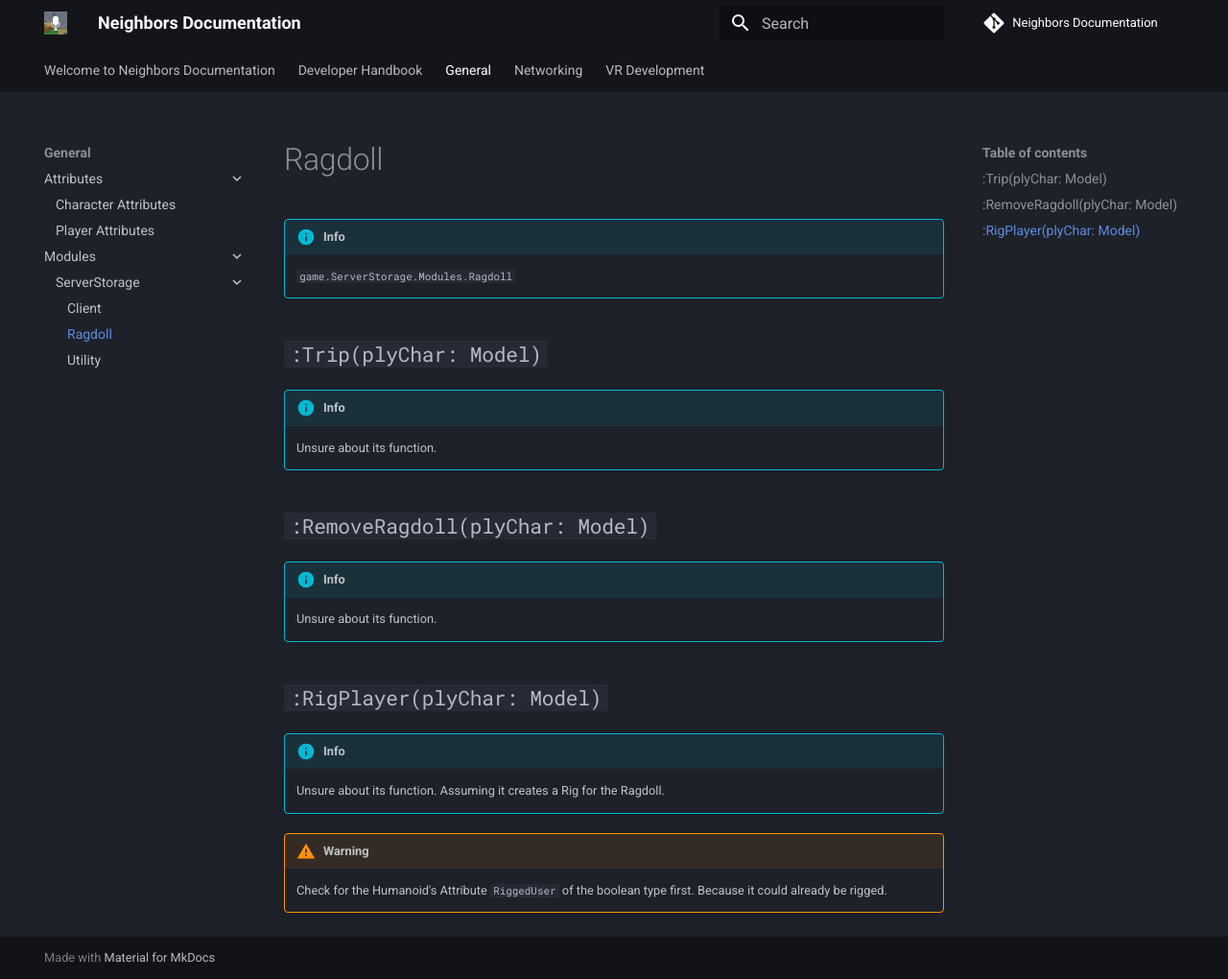
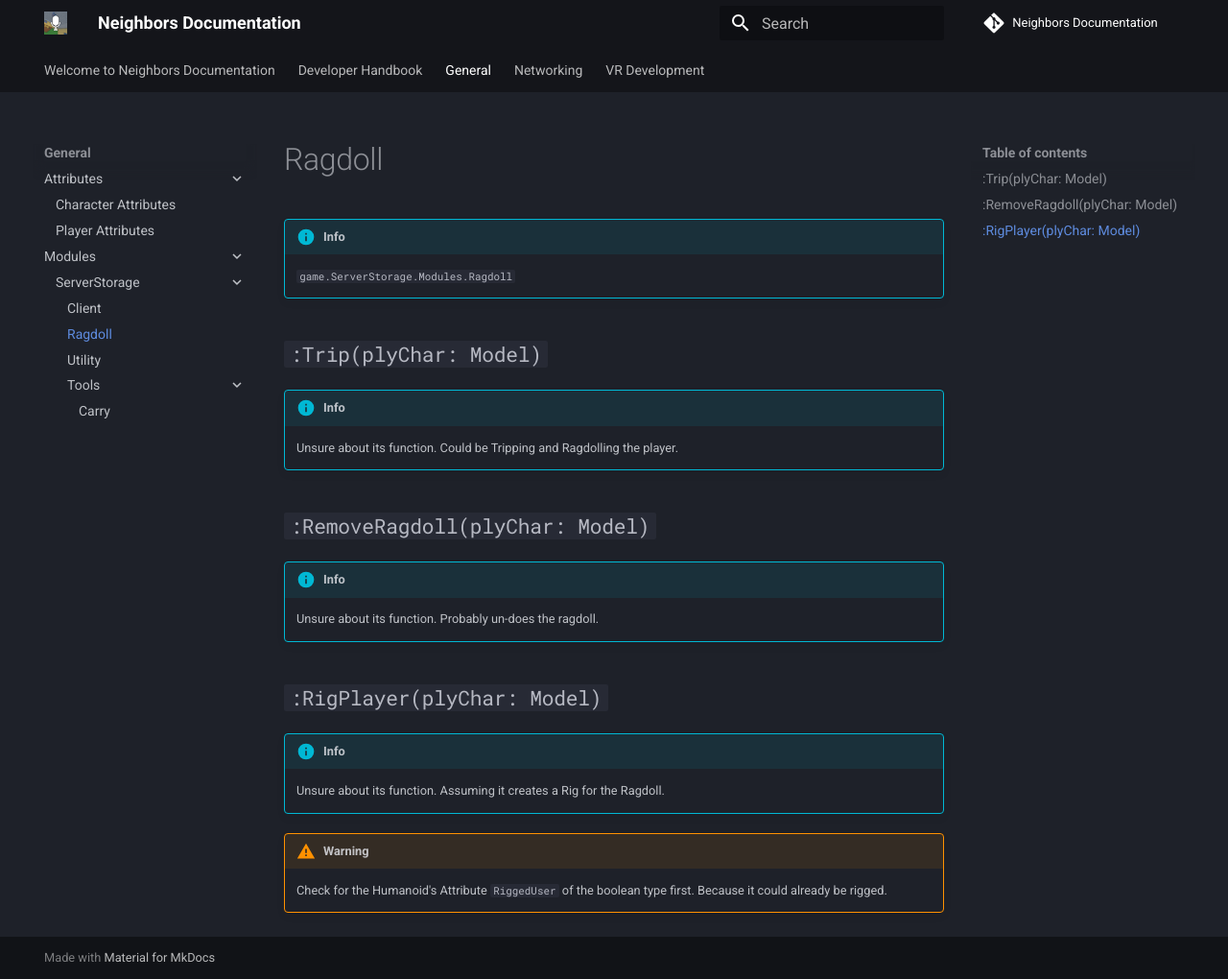
Before and after one commit to TheBoogle/neighbors-documentation, an MkDocs documentation site: the page built from docs/General/Modules/ServerStorage/Ragdoll.md, in a window 1280 px wide and 1020 px high. Shown: the whole window at 96% size. Built offline with MkDocs 1.6.1 and Material for MkDocs 9.7.7, drawn with Linux system fonts in a browser that asks for light colours; comment, search, counter and statistics services are not loaded.

Commit message:
Update docs

```diff
--- a/docs/General/Modules/ServerStorage/Ragdoll.md
+++ b/docs/General/Modules/ServerStorage/Ragdoll.md
@@ -5,12 +5,12 @@
 
 ## `:Trip(plyChar: Model)`
 !!! info end
-    Unsure about its function.
+    Unsure about its function. Could be Tripping and Ragdolling the player.
 
 
 ## `:RemoveRagdoll(plyChar: Model)`
 !!! info end
-    Unsure about its function.
+    Unsure about its function. Probably un-does the ragdoll.
 
 
 ## `:RigPlayer(plyChar: Model)`
```
Also changed, not shown: docs/General/Modules/ServerStorage/Tools/Carry.md (added, +17 -0 lines).
